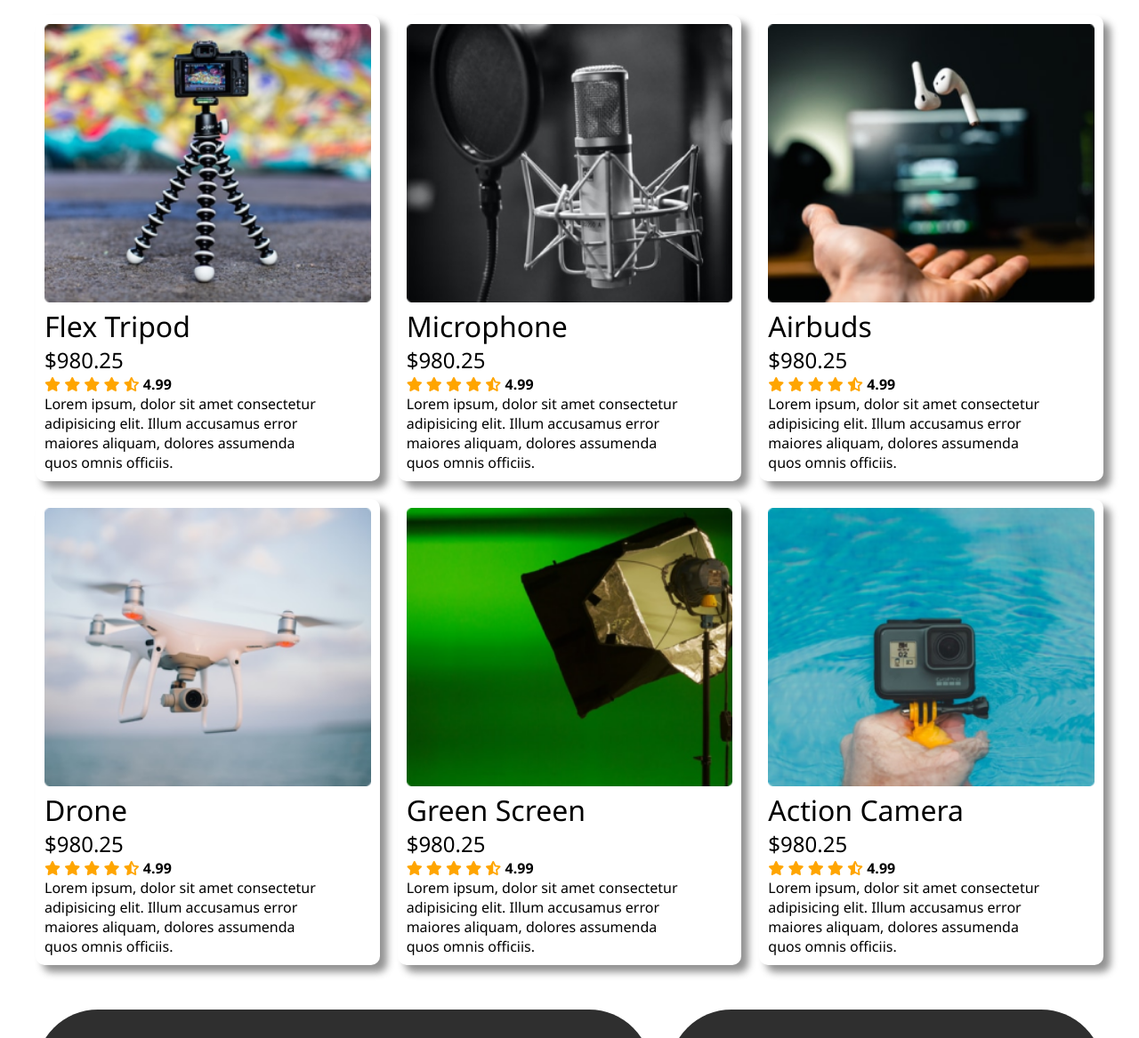
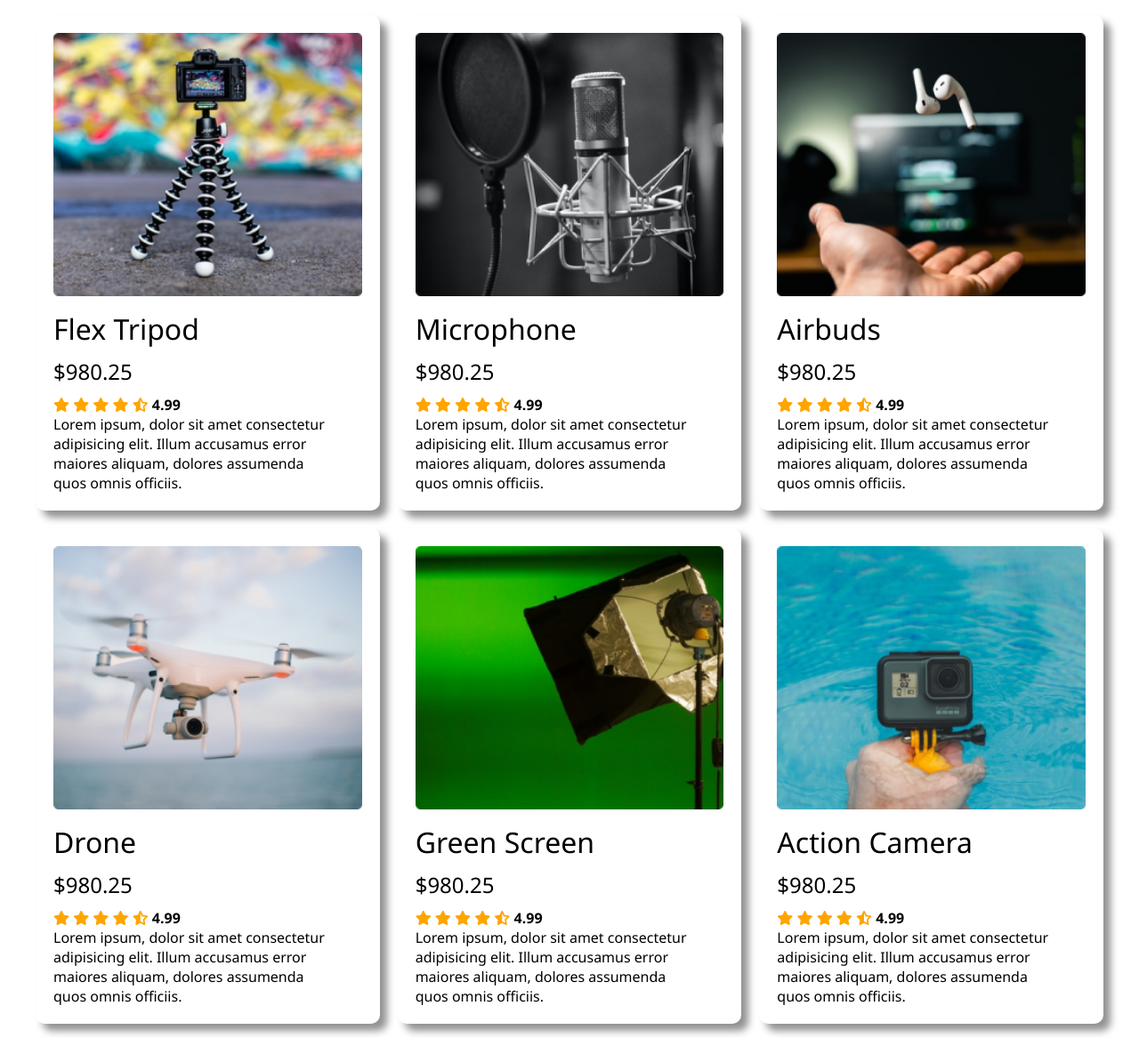
Before and after one commit to Jannatul-100/electronics-web-page, a plain HTML site: page index.html in a window 1280 px wide. Shown: the part 624-1791 px from the top of the page at 89% size. Drawn offline with Linux system fonts and the light colour scheme; grey boxes are pictures that could not be loaded.

Commit message:
first commit

```diff
--- a/index.html
+++ b/index.html
@@ -51,11 +51,11 @@
                     <div class="popular-main">
                         <div class="card">
                             <div>
-                                <img src="images/tripod.png" alt="">
+                                <img style="margin-bottom: 10px;" src="images/tripod.png" alt="">
                             </div>
                             <div>
-                                <h1>Flex Tripod</h1>
-                                <h2>$980.25</h2>
+                                <h1 style="margin-bottom: 10px;">Flex Tripod</h1>
+                                <h2 style="margin-bottom: 10px;">$980.25</h2>
                             </div>
                             <div class="bold">
                                 <span style="color: orange;">
@@ -71,11 +71,11 @@
                         </div>
                         <div class="card">
                             <div>
-                                <img src="images/mic.png" alt="">
+                                <img style="margin-bottom: 10px;" src="images/mic.png" alt="">
                             </div>
                             <div>
-                                <h1>Microphone</h1>
-                                <h2>$980.25</h2>
+                                <h1 style="margin-bottom: 10px;">Microphone</h1>
+                                <h2 style="margin-bottom: 10px;">$980.25</h2>
                             </div>
                             <div class="bold">
                                 <span style="color: orange;">
@@ -91,11 +91,11 @@
                         </div>
                         <div class="card">
                             <div>
-                                <img src="images/airpod.png" alt="">
+                                <img style="margin-bottom: 10px;" src="images/airpod.png" alt="">
                             </div>
                             <div>
-                                <h1>Airbuds</h1>
-                                <h2>$980.25</h2>
+                                <h1 style="margin-bottom: 10px;">Airbuds</h1>
+                                <h2 style="margin-bottom: 10px;">$980.25</h2>
                             </div>
                             <div class="bold">
                                 <span style="color: orange;">
@@ -111,11 +111,11 @@
                         </div>
                         <div class="card">
                             <div>
-                                <img src="images/drone.png" alt="">
+                                <img style="margin-bottom: 10px;" src="images/drone.png" alt="">
                             </div>
                             <div>
-                                <h1>Drone</h1>
-                                <h2>$980.25</h2>
+                                <h1 style="margin-bottom: 10px;">Drone</h1>
+                                <h2 style="margin-bottom: 10px;">$980.25</h2>
                             </div>
                             <div class="bold">
                                 <span style="color: orange;">
@@ -131,11 +131,11 @@
                         </div>
                         <div class="card">
                             <div>
-                                <img src="images/single-light.png" alt="">
+                                <img style="margin-bottom: 10px;" src="images/single-light.png" alt="">
                             </div>
                             <div>
-                                <h1>Green Screen</h1>
-                                <h2>$980.25</h2>
+                                <h1 style="margin-bottom: 10px;">Green Screen</h1>
+                                <h2 style="margin-bottom: 10px;">$980.25</h2>
                             </div>
                             <div class="bold">
                                 <span style="color: orange;">
@@ -151,11 +151,11 @@
                         </div>
                         <div class="card">
                             <div>
-                                <img src="images/action.png" alt="">
+                                <img style="margin-bottom: 10px;" src="images/action.png" alt="">
                             </div>
                             <div>
-                                <h1>Action Camera</h1>
-                                <h2>$980.25</h2>
+                                <h1 style="margin-bottom: 10px;">Action Camera</h1>
+                                <h2 style="margin-bottom: 10px;">$980.25</h2>
                             </div>
                             <div class="bold">
                                 <span style="color: orange;">
--- a/style.css
+++ b/style.css
@@ -94,7 +94,7 @@
 }
 .card{
     min-height: 200px;
-    padding: 10px;
+    padding: 20px;
     box-shadow: 8px 8px 8px rgb(0,0,0,0.432);
     border-radius: 10px;
     /* object-fit: cover; */
```
